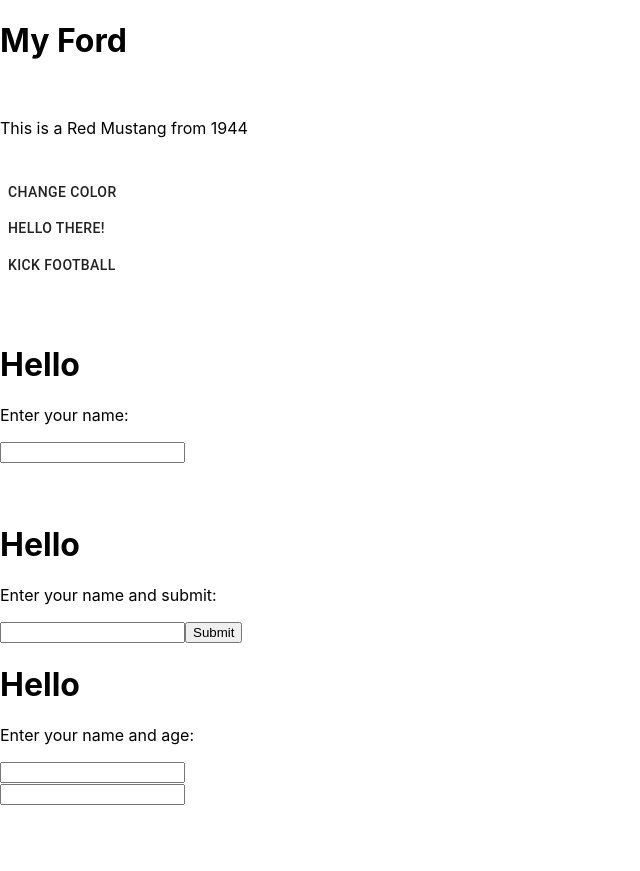
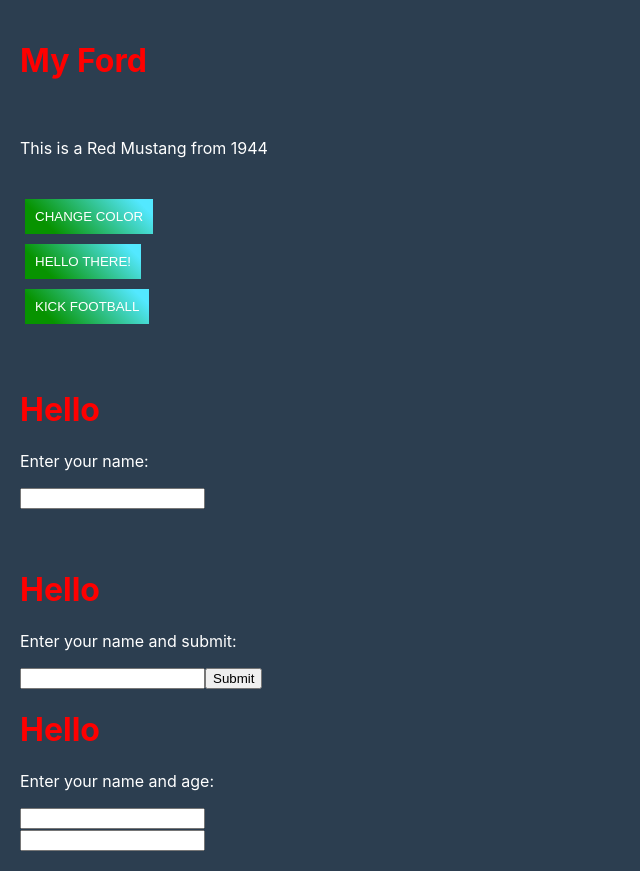
Before and after one commit to zwiadowca987/first-react-project, a React (Create React App) app: page / in a window 1280 px wide. Shown: the whole page, without its empty margins (0-640 px from the left). Before the commit the page ends 805 px from the top, so only its background shows below. Built offline with nearby package versions, Linux system fonts and the light colour scheme.

Commit message:
#6 Update

```diff
--- a/package.json
+++ b/package.json
@@ -12,7 +12,8 @@
     "build": "^0.1.4",
     "react": "^16.12.0",
     "react-dom": "^16.12.0",
-    "react-scripts": "3.4.0"
+    "react-scripts": "3.4.0",
+    "styled-components": "^5.0.1"
   },
   "scripts": {
     "predeploy": "npm run build",
--- a/src/App.js
+++ b/src/App.js
@@ -1,21 +1,41 @@
 import React from 'react';
-import {makeStyles} from '@material-ui/core/styles';
-import Button from '@material-ui/core/Button';
+import styled from 'styled-components';
 
-const myStyles = makeStyles({
-	container:{
-		// TODO
-	},
-	button: {
-		background: 'linear-gradient(45deg, #FE6B8B 30%, #FF8E53 90%)',
-		border: 0,
-		borderRadius: 3,
-		boxShadow: '0 3px 5px 2px rgba(255, 105, 135, .3)',
-		color: 'white',
-		height: 48,
-		padding: '0 30px',
-	},
-});
+// const myStyles = makeStyles({
+// 	container:{
+// 		backgroundColor: 'black',
+// 	},
+// 	button: {
+// 		background: 'linear-gradient(45deg, #FE6B8B 30%, #FF8E53 90%)',
+// 		border: 0,
+// 		borderRadius: 3,
+// 		boxShadow: '0 3px 5px 2px rgba(255, 105, 135, .3)',
+// 		color: 'white',
+// 		height: 48,
+// 		padding: '0 30px',
+// 	},
+// });
+
+const Container = styled.div`
+	//
+`;
+
+const Button = styled.button`
+	background: rgb(7,147,0);
+	background: linear-gradient(45deg, rgba(7,147,0,1) 19%, rgba(83,232,255,1) 90%);
+	border: 0;
+	borderRadius: 3;
+	boxShadow: 0 3px 5px 2px rgba(255, 105, 135, .3);
+	color: white;
+	height: 60;
+	padding: 10px;
+	margin: 5px;
+	text-transform: uppercase;
+`;
+
+const H1 = styled.h1`
+	color: red;
+`;
 
 class App extends React.Component {
 	constructor(props) {
@@ -136,8 +156,8 @@
 		//return <h1>I am CAR ;)</h1>
 
 		return (
-			<div className={myStyles.container}>
-				<h1>My {this.state.brand}</h1>
+			<Container>
+				<H1>My {this.state.brand}</H1>
 				<br/>
 
 				<p id="text">
@@ -154,17 +174,17 @@
 				{/*<button type="button" onClick={this.kick}>Kick Football</button>*/}
 				{/*<br/>*/}
 
-				<Button className={myStyles.button} onClick={this.changeColor}>Change Color</Button>
+				<Button onClick={this.changeColor}>Change Color</Button>
 				<br/>
 
-				<Button className={myStyles.button} onClick={this.helloAnswear}>Hello There!</Button>
+				<Button onClick={this.helloAnswear}>Hello There!</Button>
 				<br/>
 
-				<Button className={myStyles.button} onClick={this.kick}>Kick Football</Button>
+				<Button onClick={this.kick}>Kick Football</Button>
 				<br/><br/><br/>
 
 				<form>
-					<h1>Hello {this.state.username}</h1>
+					<H1>Hello {this.state.username}</H1>
 
 					<p>Enter your name: </p>
 
@@ -173,21 +193,21 @@
 				<br/><br/>
 
 				<form onSubmit={this.mySubmitHandler}>
-					<h1>Hello {this.state.username2}</h1>
+					<H1>Hello {this.state.username2}</H1>
 					<p>Enter your name and submit:</p>
 					<input type='text' onChange={this.changeUsername2}/>
 					<input type='submit'/>
 				</form>
 
 				<form>
-					<h1>Hello {this.state.username3} {this.state.age}</h1>
+					<H1>Hello {this.state.username3} {this.state.age}</H1>
 					<p>Enter your name and age:</p>
 					<input type='text' name='username3' onChange={this.changeData}/>
 					<br/>
 					<input type='number' name='age' onChange={this.changeData}/>
 				</form>
 
-			</div>
+			</Container>
 		)
 	}
 }
--- a/src/index.css
+++ b/src/index.css
@@ -5,6 +5,9 @@
     sans-serif;
   -webkit-font-smoothing: antialiased;
   -moz-osx-font-smoothing: grayscale;
+  padding: 20px;
+  color: white;
+  background: #2c3e50;
 }
 
 code {
```
Also changed, not shown: 1 other file (tests, documents, lock files or other folders).
